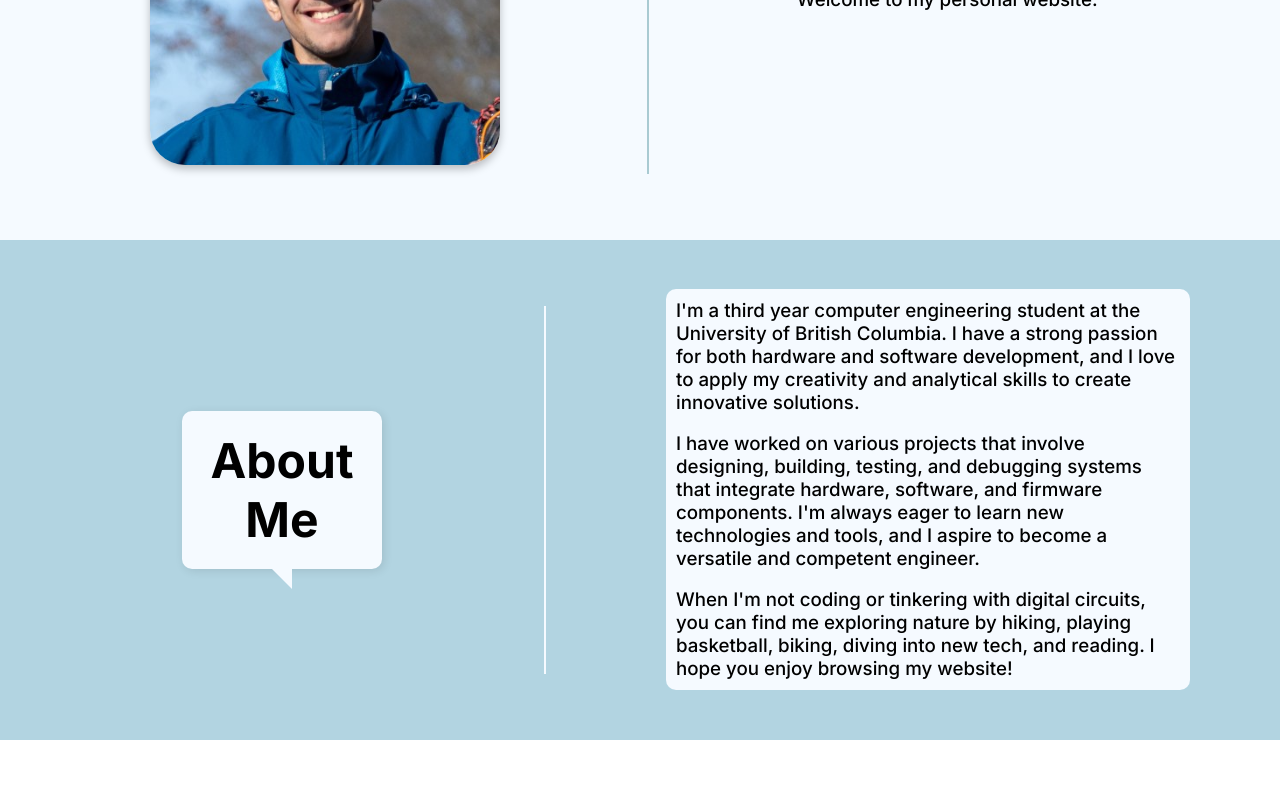
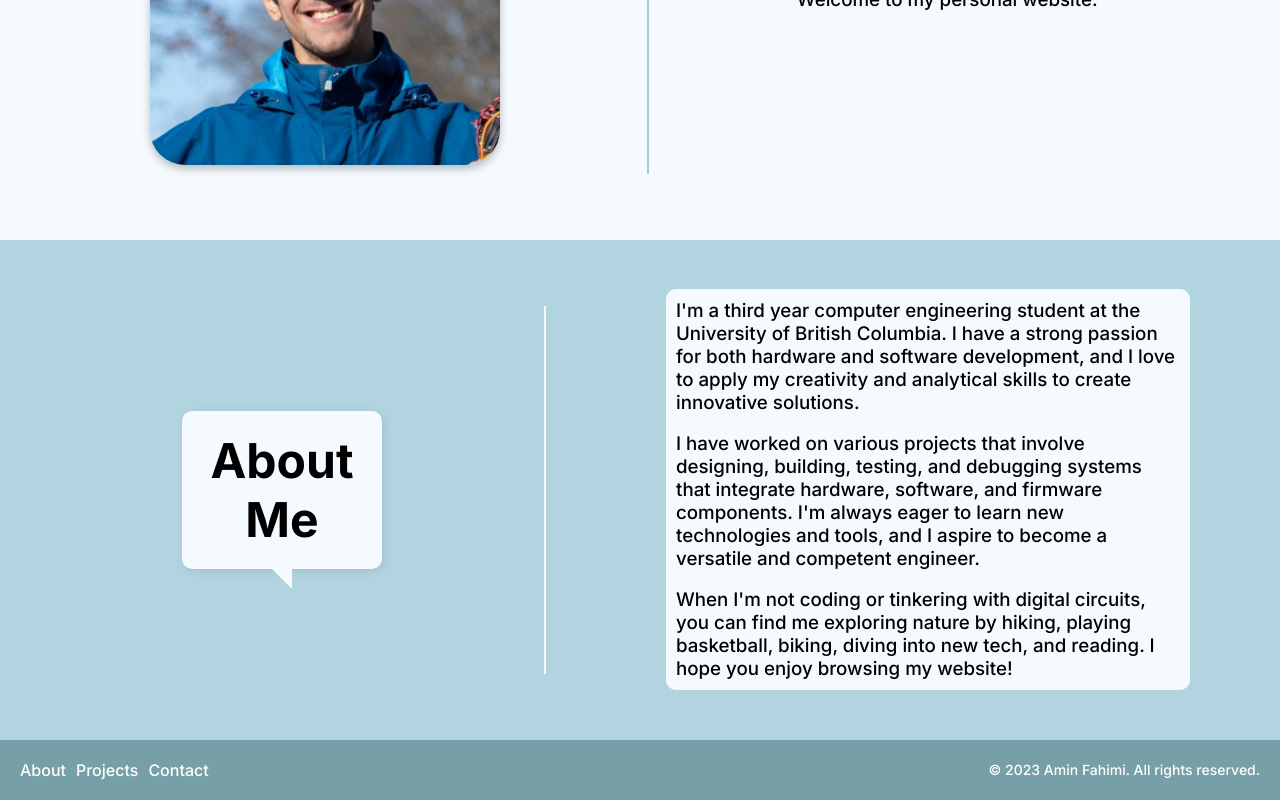
Before and after one commit to afahimi/afahimi.github.io, a React (Create React App) app: page /projects in a window 1280 px wide. Shown: the part 392-1192 px from the top of the page. Before the commit the page ends 1132 px from the top, so only its background shows below. Built offline with nearby package versions, Linux system fonts and the light colour scheme.

Commit message:
added footer

```diff
--- a/src/App.js
+++ b/src/App.js
@@ -4,6 +4,7 @@ import AboutPanel from "./components/UI/AboutPanel/AboutPanel";
 import classes from "./App.module.css";
 import IntroScreen from "./components/UI/IntroScreen/IntroScreen";
 import AboutScreen from "./components/UI/AboutScreen/AboutScreen";
+import Footer from "./components/UI/Footer/Footer";
 
 /*
 Azure: F0FFFF
@@ -23,6 +24,7 @@ const App = () => {
         <NavBar />
         <IntroScreen />
         <AboutScreen backgroundColor="#B2D4E1" />
+        <Footer />
       </div>
     </>
   );
--- /dev/null
+++ b/src/components/UI/Footer/Footer.js
@@ -0,0 +1,19 @@
+import React from "react";
+import classes from "./Footer.module.css";
+
+const Footer = () => {
+  return (
+    <div className={classes.footer}>
+      <div className={classes.links}>
+        <a href="/about">About</a>
+        <a href="/projects">Projects</a>
+        <a href="/contact">Contact</a>
+      </div>
+      <div className={classes.copywright}>
+        © {new Date().getFullYear()} Amin Fahimi. All rights reserved.
+      </div>
+    </div>
+  );
+};
+
+export default Footer;
--- /dev/null
+++ b/src/components/UI/Footer/Footer.module.css
@@ -0,0 +1,24 @@
+.footer {
+    display: flex;
+    justify-content: space-between;
+    align-items: center;
+    padding: 20px;
+    background-color: #769FA7; /* You can change the color as per your preference */
+    color: #fff; /* This will make the text white */
+  }
+
+  .links {
+    display: flex;
+    gap: 10px; /* This will add space between the links */
+  }
+
+  .links a {
+    color: #fff; /* This will make the links white */
+    text-decoration: none; /* This will remove the underline from the links */
+  }
+
+  .copywright {
+    font-size: 0.875rem; /* This will make the copyright text smaller */
+    font-family: "Inter", sans-serif;
+    font-weight: 500;
+  }
```
